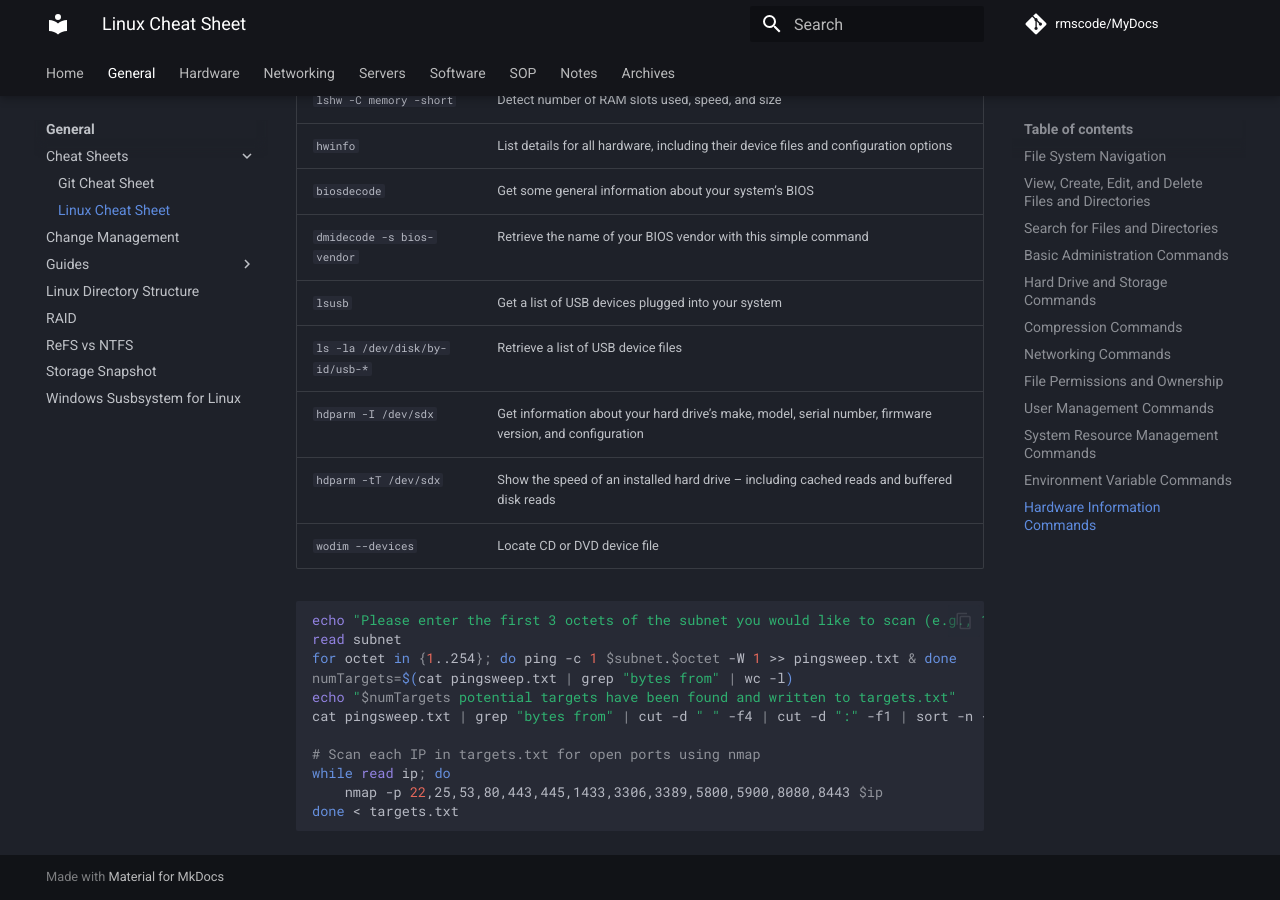
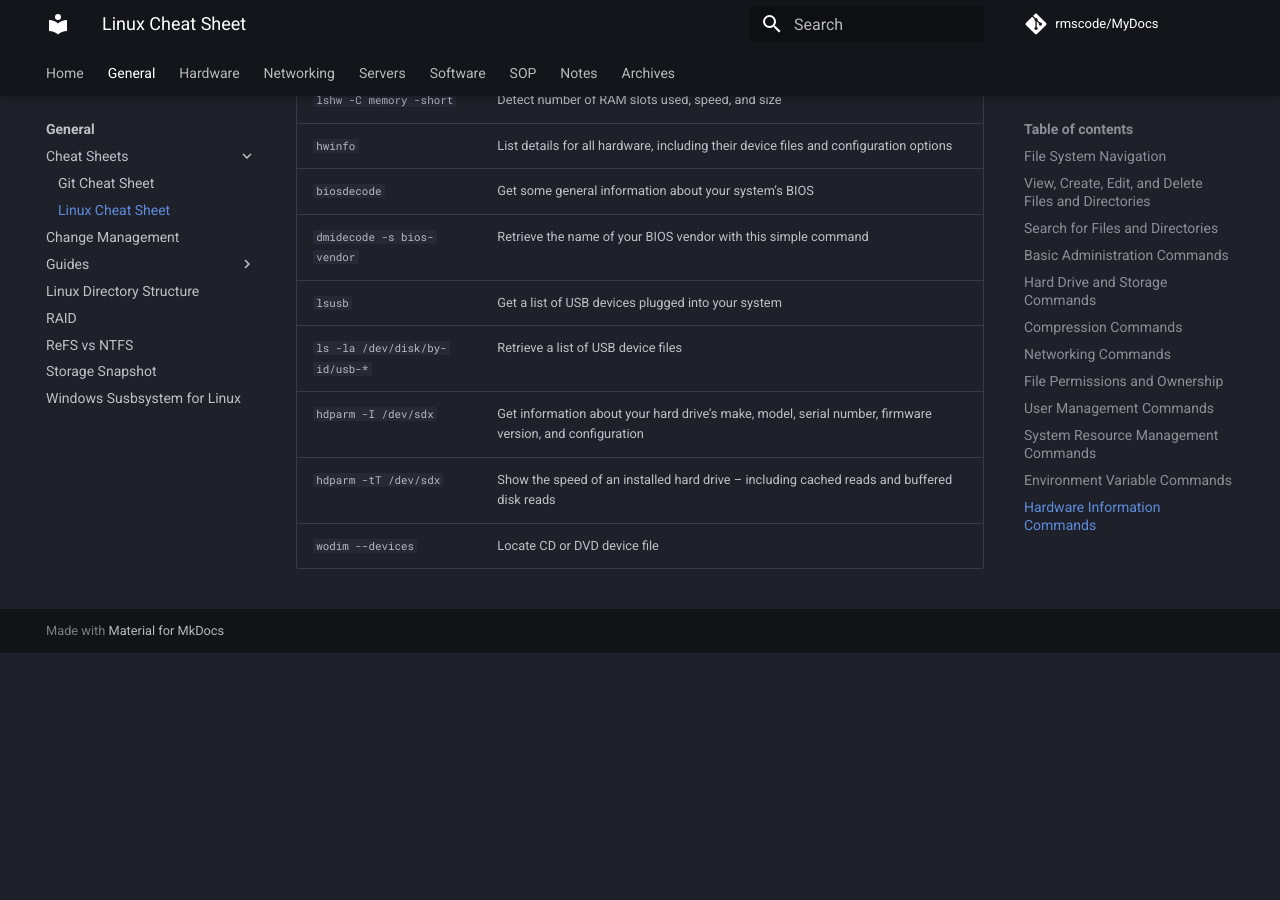
Before and after one commit to rmscode/binary-garden, an MkDocs documentation site: the page built from docs/general/cheat-sheets/linux-cheat-sheet.md, in a window 1280 px wide and 900 px high, scrolled down 5612 px. Built offline with MkDocs 1.6.1 and Material for MkDocs 9.7.7, drawn with Linux system fonts in a browser that asks for light colours; comment, search, counter and statistics services are not loaded; after the commit the page ends 6265 px from its top, so only the background shows below that.

Commit message:
Docs: Revise linux cheat sheet
There was some random content at the bottom of the doc that I had only intended on pasting there temporarily...Forget to remove it I guess.

````diff
--- a/docs/general/cheat-sheets/linux-cheat-sheet.md
+++ b/docs/general/cheat-sheets/linux-cheat-sheet.md
@@ -148,17 +148,3 @@ A collection of commonly used commands in various Linux operating systems. If th
 | `hdparm -I /dev/sdx`           | Get information about your hard drive’s make, model, serial number, firmware version, and configuration
 | `hdparm -tT /dev/sdx`	         | Show the speed of an installed hard drive – including cached reads and buffered disk reads
 | `wodim --devices`	             | Locate CD or DVD device file
-
-```bash
-echo "Please enter the first 3 octets of the subnet you would like to scan (e.g., 10.0.10):"
-read subnet
-for octet in {1..254}; do ping -c 1 $subnet.$octet -W 1 >> pingsweep.txt & done
-numTargets=$(cat pingsweep.txt | grep "bytes from" | wc -l)
-echo "$numTargets potential targets have been found and written to targets.txt"
-cat pingsweep.txt | grep "bytes from" | cut -d " " -f4 | cut -d ":" -f1 | sort -n -t . -k 1,1 -k 2,2 -k 3,3 -k 4,4 > targets.txt
-
-# Scan each IP in targets.txt for open ports using nmap
-while read ip; do
-    nmap -p 22,25,53,80,443,445,1433,3306,3389,5800,5900,8080,8443 $ip
-done < targets.txt
-```
````
